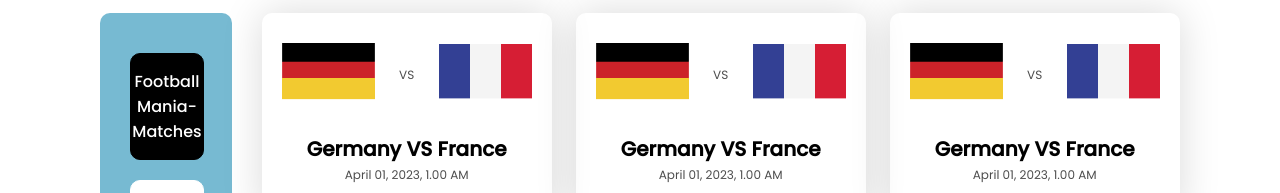
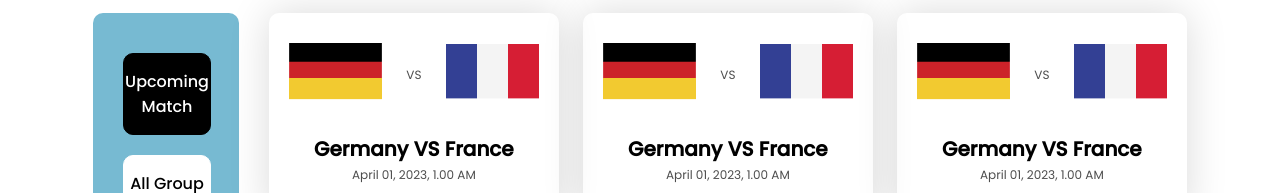
Before and after one commit to redoykhan28/dev-worldcup, a plain HTML site: page Upcoming-match.html in a window 1280 px wide. Shown: the part 678-871 px from the top of the page. Drawn offline with Linux system fonts and the light colour scheme; a web font is replaced by a local one.

Commit message:
6th commit

```diff
--- a/Upcoming-match.html
+++ b/Upcoming-match.html
@@ -5,7 +5,7 @@
     <meta charset="UTF-8">
     <meta http-equiv="X-UA-Compatible" content="IE=edge">
     <meta name="viewport" content="width=device-width, initial-scale=1.0">
-    <title>Upcoming Match</title>
+    <title>Football Mania-Matches</title>
 
     <!-- link css  -->
     <link rel="stylesheet" href="style/match.css">
@@ -69,7 +69,7 @@
                 <div class="short-nav">
 
                     <div id="nav-sp-btn">
-                        <a href="#">Football Mania-Matches</a>
+                        <a href="#">Upcoming Match</a>
                     </div>
 
                     <div class="nav-btn">
```
